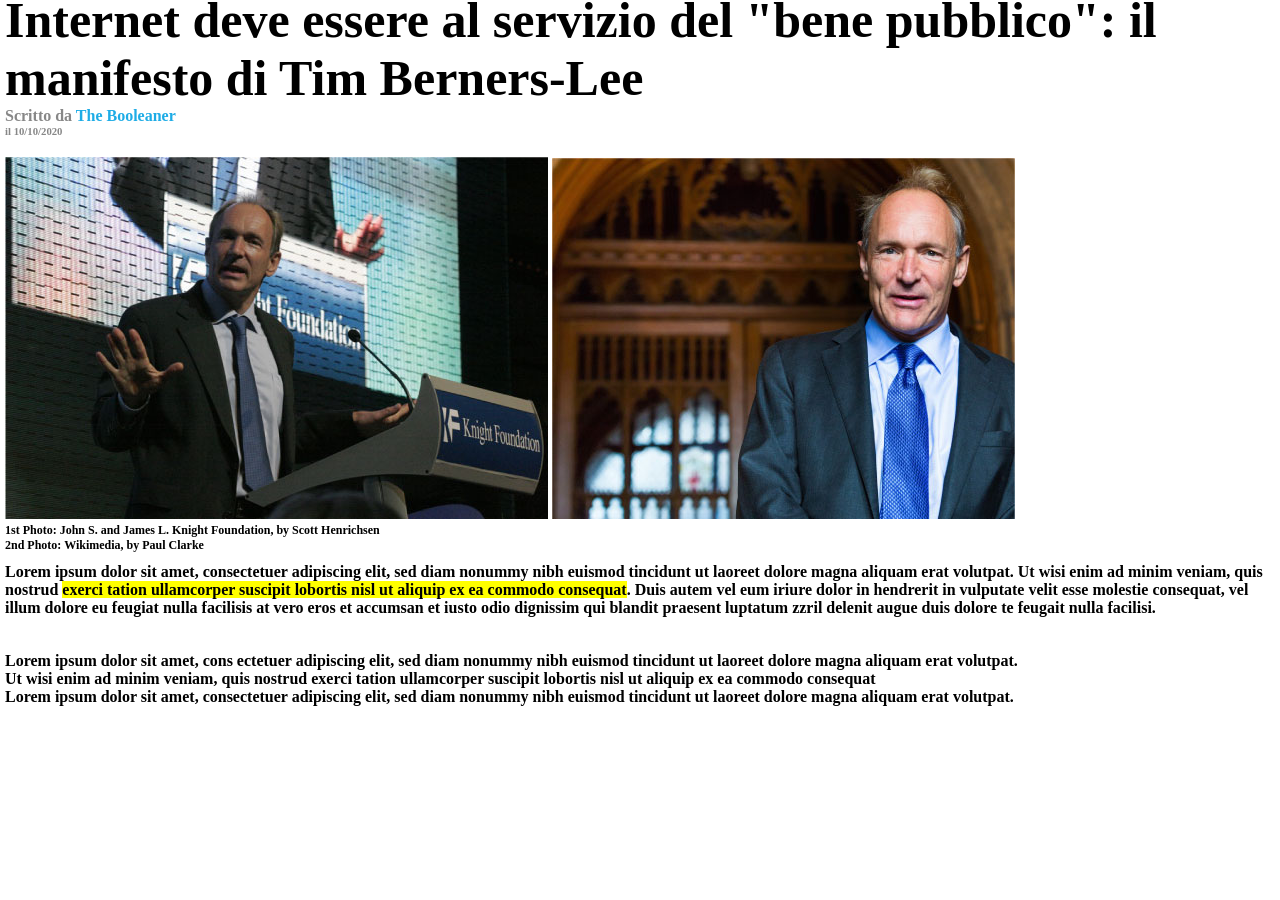
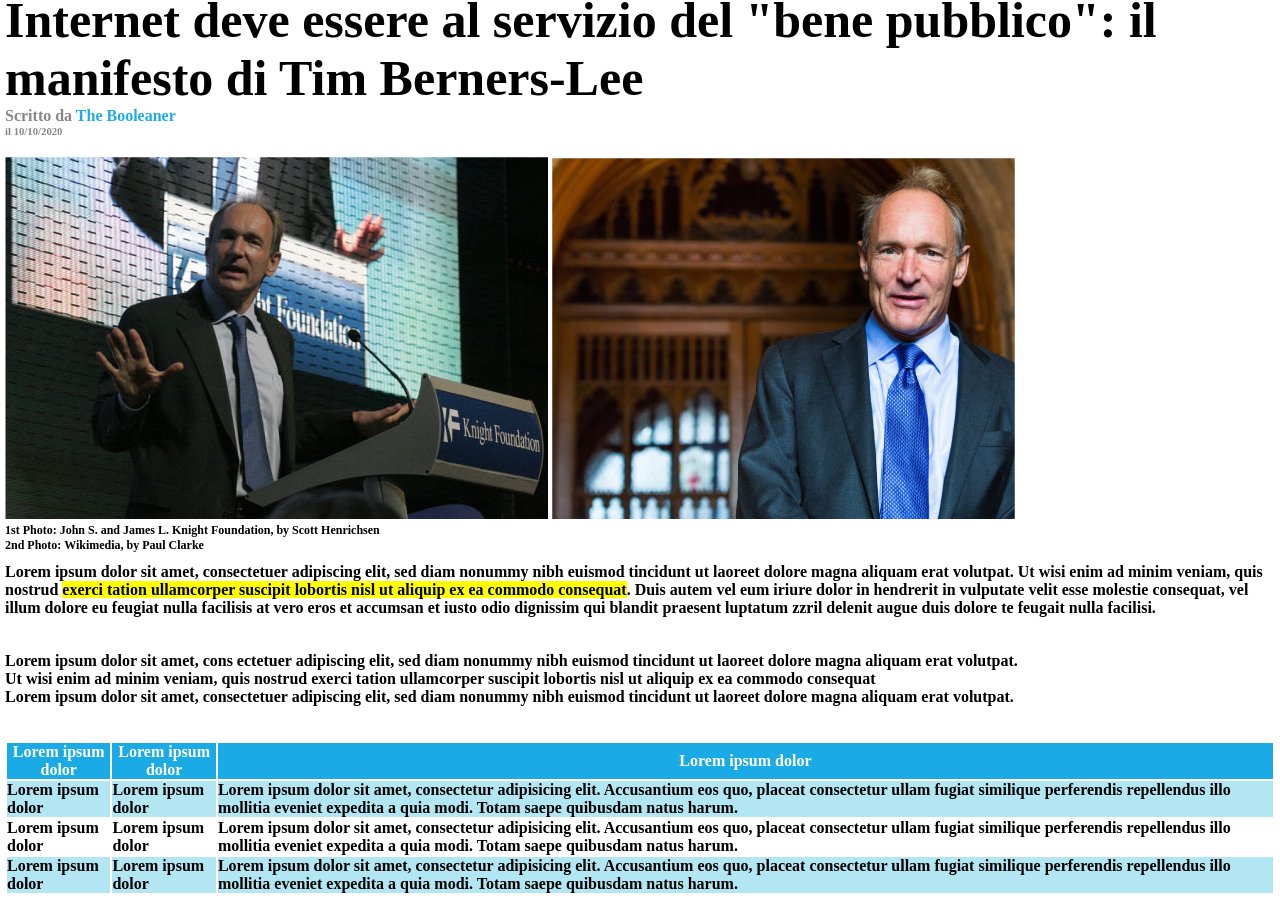
Before and after one commit to fabiodigiacomopepe/html-css-booleaner, a plain HTML site: page index.html in a window 1280 px wide. Shown: the part 113-1013 px from the top of the page. Before the commit the page ends 859 px from the top, so only its background shows below. Drawn offline with Linux system fonts and the light colour scheme.

Commit message:
Add table

```diff
--- a/css/style.css
+++ b/css/style.css
@@ -63,3 +63,17 @@ section ul {
     margin: 35px 0;
     font-weight: bold;
 }
+
+/* regole tabella */
+tr th {
+    background-color: #1aabe6;
+    color: white;
+}
+
+.background-colored td {
+    background-color: #b2e6f2;
+}
+
+td {
+    font-weight: bold;
+}
--- a/index.html
+++ b/index.html
@@ -43,7 +43,33 @@
             </section>
 
             <section>
+                <table>
+                    <thead> <!-- Intestazione tabella -->
+                        <tr>
+                            <th>Lorem ipsum dolor</th>
+                            <th>Lorem ipsum dolor</th>
+                            <th>Lorem ipsum dolor</th>
+                        </tr>
+                    </thead>
 
+                    <tbody> <!-- Corpo tabella -->
+                        <tr class="background-colored">
+                            <td>Lorem ipsum dolor</td>
+                            <td>Lorem ipsum dolor</td>
+                            <td>Lorem ipsum dolor sit amet, consectetur adipisicing elit. Accusantium eos quo, placeat consectetur ullam fugiat similique perferendis repellendus illo mollitia eveniet expedita a quia modi. Totam saepe quibusdam natus harum.</td>
+                        </tr>
+                        <tr>
+                            <td>Lorem ipsum dolor</td>
+                            <td>Lorem ipsum dolor</td>
+                            <td>Lorem ipsum dolor sit amet, consectetur adipisicing elit. Accusantium eos quo, placeat consectetur ullam fugiat similique perferendis repellendus illo mollitia eveniet expedita a quia modi. Totam saepe quibusdam natus harum.</td>
+                        </tr>
+                        <tr class="background-colored">
+                            <td>Lorem ipsum dolor</td>
+                            <td>Lorem ipsum dolor</td>
+                            <td>Lorem ipsum dolor sit amet, consectetur adipisicing elit. Accusantium eos quo, placeat consectetur ullam fugiat similique perferendis repellendus illo mollitia eveniet expedita a quia modi. Totam saepe quibusdam natus harum.</td>
+                        </tr>
+                    </tbody>
+                </table>
             </section>
 
             <section>
```
